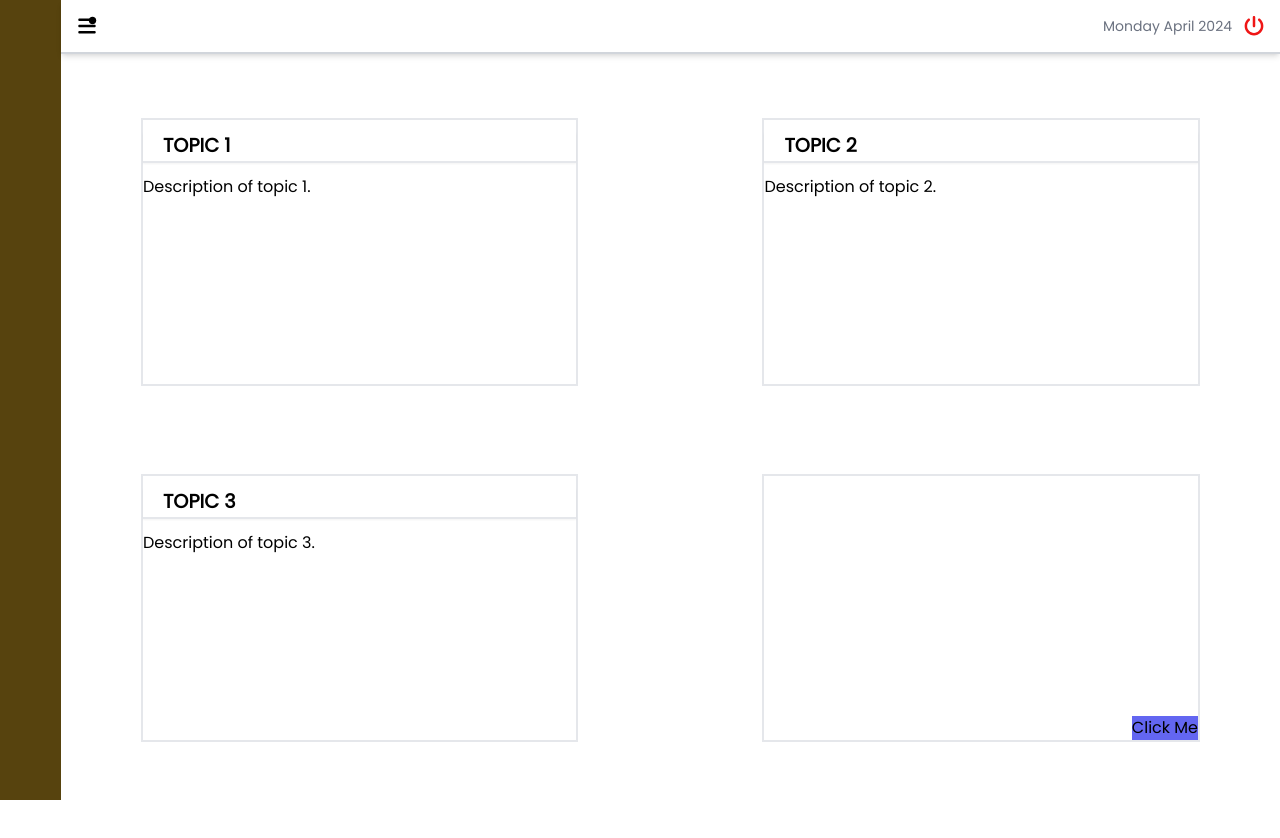
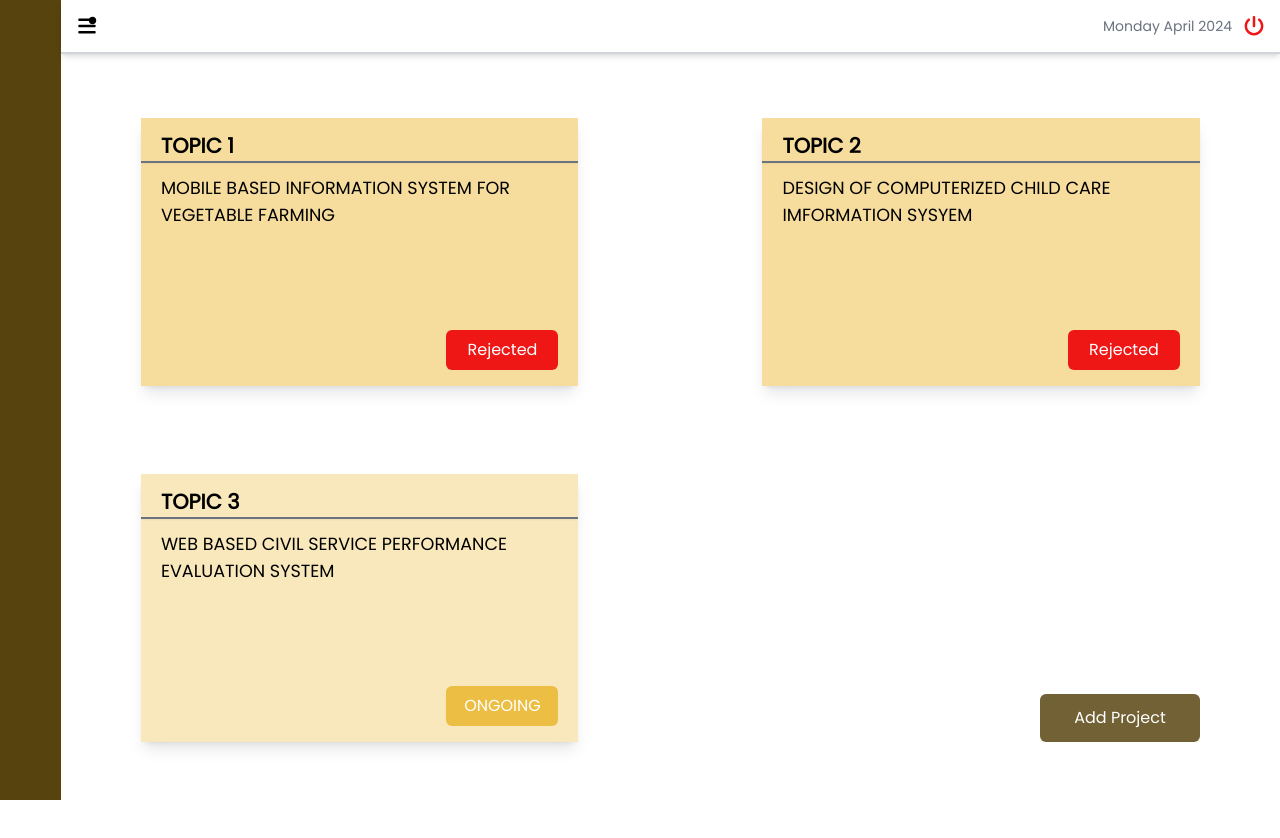
Before and after one commit to javadroid/Assignment, a React (Create React App) app: page /uploaded in a window 1280 px wide. Shown: the top 838 px of the page. Built offline with nearby package versions, Linux system fonts and the light colour scheme.

Commit message:
Major Changes Done.

```diff
--- a/src/App.tsx
+++ b/src/App.tsx
@@ -1,9 +1,9 @@
 import SignUp from "./components/SignUp";
 import SignIn from "./components/SignIn";
 import { BrowserRouter as Router, Route, Routes } from "react-router-dom";
-import ForgetPassword from "./components/ForgetPassword";
-import ResetPassword from "./components/ResetPassword";
-import NewPassword from "./components/NewPassword";
+import ForgetPassword from "./components/Reset-Password/ForgetPassword";
+import ResetPassword from "./components/Reset-Password/ResetPassword";
+import NewPassword from "./components/Reset-Password/NewPassword";
 import UploadedProject from "./components/Student-Dashboard/UploadedProject";
 import Dashboard from "./components/Student-Dashboard/Dashboard";
 import Proposal from "./components/Student-Dashboard/Proposal";
--- a/src/components/ForgetPassword.tsx
+++ b/src/components/Reset-Password/ForgetPassword.tsx
@@ -1,7 +1,7 @@
 import React, { useEffect } from "react";
 import { Link } from "react-router-dom";
-import Button from "./Reusable-Code/Button";
-import InputField from "./Reusable-Code/InputField";
+import Button from "../Reusable-Code/Button";
+import InputField from "../Reusable-Code/InputField";
 
 const ForgetPassword = () => {
   useEffect(() => {
--- a/src/components/NewPassword.tsx
+++ b/src/components/Reset-Password/NewPassword.tsx
@@ -1,7 +1,7 @@
 import React, { useEffect } from "react";
 import { Link } from "react-router-dom";
-import Button from "./Reusable-Code/Button";
-import ShowPassword from "./Reusable-Code/ShowPassword";
+import Button from "../Reusable-Code/Button";
+import ShowPassword from "../Reusable-Code/ShowPassword";
 
 const NewPassword = () => {
   useEffect(() => {
--- a/src/components/ResetPassword.tsx
+++ b/src/components/Reset-Password/ResetPassword.tsx
@@ -1,7 +1,7 @@
 import React, { useEffect } from "react";
 import { Link } from "react-router-dom";
-import Button from "./Reusable-Code/Button";
-import ResetInput from "./Reusable-Code/ResetInput";
+import Button from "../Reusable-Code/Button";
+import ResetInput from "../Reusable-Code/ResetInput";
 
 const ResetPassword = () => {
   useEffect(() => {
--- a/src/components/Student-Dashboard/UploadedProject.tsx
+++ b/src/components/Student-Dashboard/UploadedProject.tsx
@@ -27,30 +27,51 @@ function UploadedProject({}: UploadedProjectProps) {
       <div className="w-full">
         <Navigation />
         <div className="grid grid-cols-2 gap-6 h-screen border-none ">
-          <div className="border-2 my-[4rem] mx-[5rem]">
-            <h3 className="font-semibold text-[1.2rem] my-3 pl-5 border-b-2 shadow-sm">
+          <div className="bg-[#f6dd9e]  shadow-lg my-[4rem] mx-[5rem] relative">
+            <h3 className="font-semibold text-[1.3rem] my-3 pl-5 border-b-2 border-gray-500 shadow-sm">
               TOPIC 1
             </h3>
-            <p>Description of topic 1.</p>
+            <p className="px-5 text-wrap w-full font-medium text-[1.1rem]">
+              MOBILE BASED INFORMATION SYSTEM FOR VEGETABLE FARMING
+            </p>
+            <button
+              disabled
+              className="text-white cursor-not-allowed p-2 w-[7rem] outline-none rounded-md absolute bottom-4 bg-[#ef1616] right-5"
+            >
+              Rejected
+            </button>
           </div>
-          <div className="border-2 my-[4rem] mx-[5rem]">
-            <h3 className="font-semibold text-[1.2rem] my-3 pl-5 border-b-2 shadow-sm">
+          <div className="bg-[#f6dd9e]  shadow-lg my-[4rem] mx-[5rem] relative">
+            <h3 className="font-semibold text-[1.3rem] my-3 pl-5 border-b-2 border-gray-500 shadow-sm">
               TOPIC 2
             </h3>
-            <p>Description of topic 2.</p>
+            <p className="px-5 text-wrap w-full font-medium text-[1.1rem]">
+              DESIGN OF COMPUTERIZED CHILD CARE IMFORMATION SYSYEM
+            </p>
+            <button
+              disabled
+              className="text-white cursor-not-allowed p-2 w-[7rem] outline-none rounded-md absolute bottom-4 bg-[#ef1616] right-5"
+            >
+              Rejected
+            </button>
           </div>
-          <div className="border-2 mb-[7rem] mx-[5rem]">
-            <h3 className="font-semibold text-[1.2rem] my-3 pl-5 border-b-2 shadow-sm">
+          <div className="bg-[#f9e8bc] shadow-lg mb-[7rem] mx-[5rem] relative">
+            <h3 className="font-semibold text-[1.3rem] my-3 pl-5 border-b-2 border-gray-500 shadow-sm">
               TOPIC 3
             </h3>
-            <p>Description of topic 3.</p>
+            <p className="px-5 text-wrap w-full font-medium text-[1.1rem]">
+              WEB BASED CIVIL SERVICE PERFORMANCE EVALUATION SYSTEM
+            </p>
+            <button className="text-white cursor-progress p-2 w-[7rem] outline-none rounded-md absolute bottom-4 bg-[#edbe44] right-5">
+              ONGOING
+            </button>
           </div>
-          <div className="border-2 mb-[7rem] mx-[5rem] relative">
+          <div className=" mb-[7rem] mx-[5rem] relative">
             <button
               onClick={togglePopup}
-              className="border-solid bg-indigo-500 absolute bottom-0 right-0"
+              className="outline-none p-3  w-[10rem] rounded-md bg-[#726135] text-white absolute bottom-0 right-0"
             >
-              Click Me
+              Add Project
             </button>
             {isPopupOpen && (
               <UploadPopUp onClose={togglePopup} onSubmit={handleSubmit} />
```
